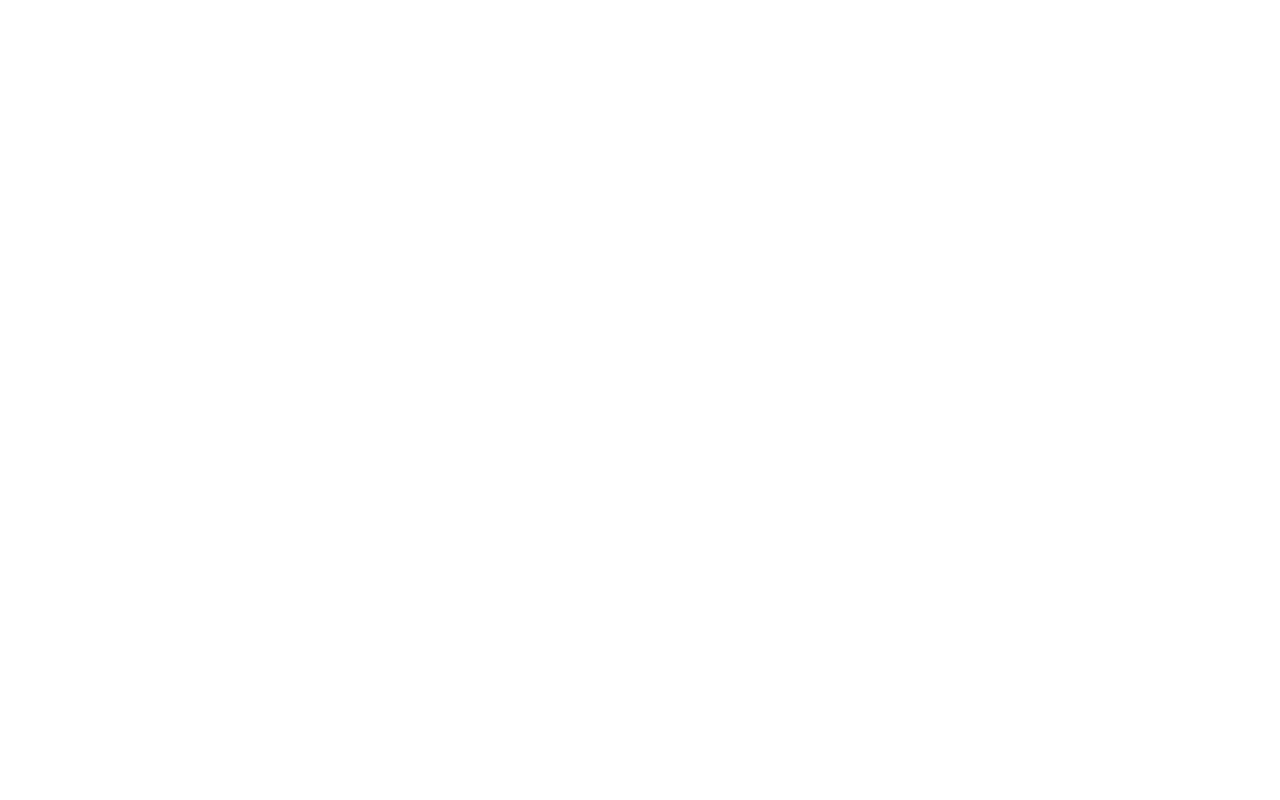
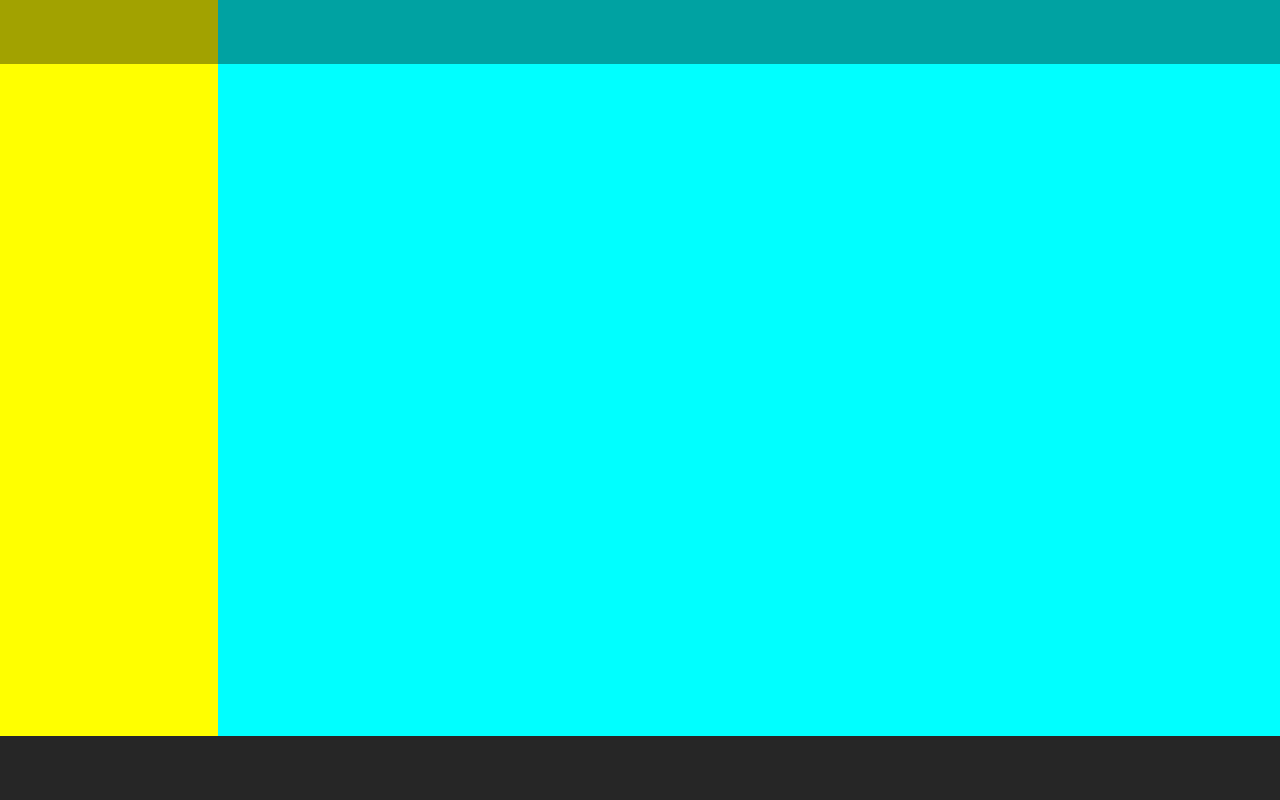
Before and after one commit to Stiv1100001/html-css-spotifyweb, a plain HTML site: page index.html in a window 1280 px wide. Drawn offline with Linux system fonts and the light colour scheme.

Commit message:
Layout: first step

```diff
--- a/css/style.css
+++ b/css/style.css
@@ -4,3 +4,62 @@
     margin: 0;
     padding: 0;
 }
+
+/* Layout utility */
+.relative {
+    position: relative;
+}
+
+.flexbox-container {
+    display: flex;
+}
+
+/* Color utility */
+.bg-black {
+    background-color: black;
+}
+
+.bg-darkgray {
+    background-color: rgb(38, 38, 38);
+}
+
+
+/* Desktop-First */
+/* Main */
+main {
+    width: 100vw;
+    height: 92vh;
+}
+
+main div.call-to-action {
+    position: absolute;
+    top: 0;
+    left: 0;
+
+    width: 100vw;
+    height: 8vh;
+
+    background-color: rgba(0, 0, 0, 0.363);
+}
+
+main nav.sidenav {
+    display: inline-block;
+    height: 100%;
+    width: 17vw;
+    background-color: yellow;
+}
+
+main section.main-section {
+    display: inline-block;
+    height: 100%;
+    width: 83vw;
+
+    background-color: cyan;
+}
+
+
+/* Footer */
+footer#controls {
+    width: 100vw;
+    height: 8vh;
+}
--- a/index.html
+++ b/index.html
@@ -12,6 +12,21 @@
 
 <body>
 
+    <main class="relative flexbox-container bg-black">
+        <div class="call-to-action">
+
+        </div>
+        <nav class="sidenav">
+
+        </nav>
+
+        <section class="main-section">
+
+        </section>
+    </main>
+
+    <footer id="controls" class="bg-darkgray"></footer>
+
 </body>
 
 </html>
```
